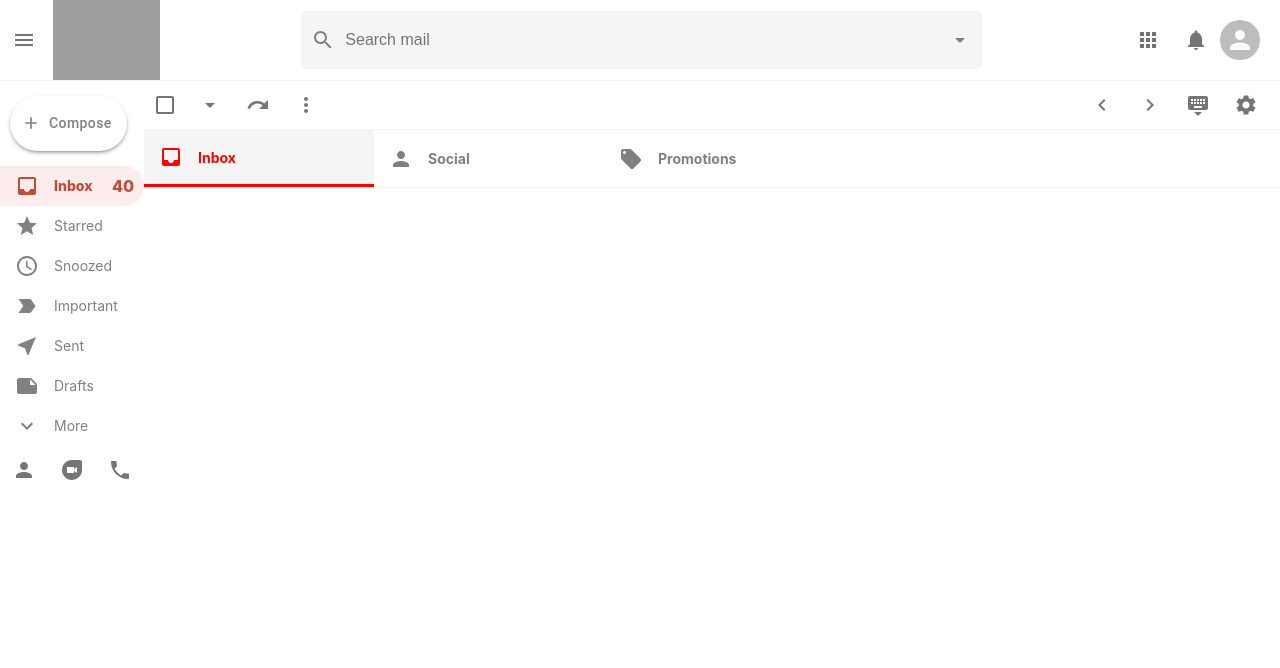
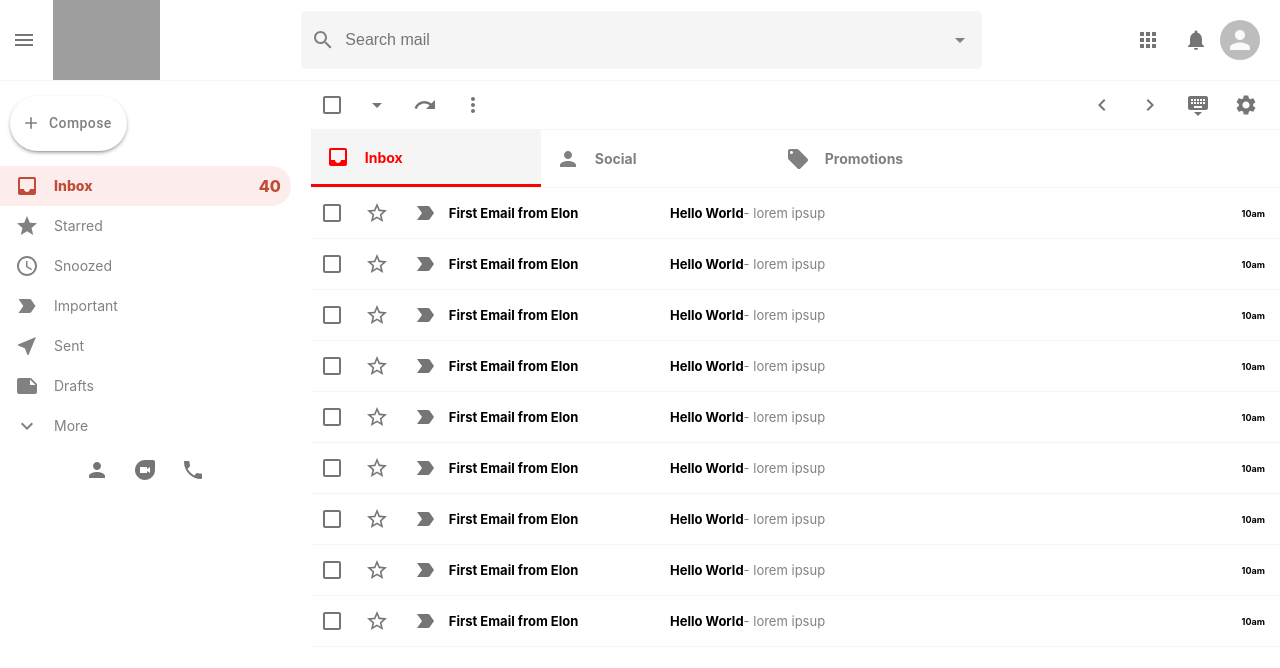
Before and after one commit to yogeshkoli/gmail-clone, a React (Create React App) app: page / in a window 1280 px wide. Shown: the top 668 px of the page. Built offline with nearby package versions, Linux system fonts and the light colour scheme; grey boxes are pictures that could not be loaded.

Commit message:
New Email list with the rows & columns

```diff
--- a/src/app/components/EmailList.js
+++ b/src/app/components/EmailList.js
@@ -12,6 +12,7 @@
 import InboxIcon from '@material-ui/icons/Inbox';
 import PersonIcon from '@material-ui/icons/Person';
 import LocalOfferIcon from '@material-ui/icons/LocalOffer';
+import EmailRow from './EmailRow';
 
 function EmailList() {
     return (
@@ -53,6 +54,20 @@
                 <EmailSection Icon={PersonIcon} title="Social" color="#1A73EB" />
                 <EmailSection Icon={LocalOfferIcon} title="Promotions" color="green" />
             </div>
+
+            <div className="emailList__list">
+
+                <EmailRow id="1" title="First Email from Elon" subject="Hello World" description="lorem ipsup" time="10am" />
+                <EmailRow id="1" title="First Email from Elon" subject="Hello World" description="lorem ipsup" time="10am" />
+                <EmailRow id="1" title="First Email from Elon" subject="Hello World" description="lorem ipsup" time="10am" />
+                <EmailRow id="1" title="First Email from Elon" subject="Hello World" description="lorem ipsup" time="10am" />
+                <EmailRow id="1" title="First Email from Elon" subject="Hello World" description="lorem ipsup" time="10am" />
+                <EmailRow id="1" title="First Email from Elon" subject="Hello World" description="lorem ipsup" time="10am" />
+                <EmailRow id="1" title="First Email from Elon" subject="Hello World" description="lorem ipsup" time="10am" />
+                <EmailRow id="1" title="First Email from Elon" subject="Hello World" description="lorem ipsup" time="10am" />
+                <EmailRow id="1" title="First Email from Elon" subject="Hello World" description="lorem ipsup" time="10am" />
+
+            </div>
         </div>
     );
 }
--- /dev/null
+++ b/src/app/components/EmailRow.js
@@ -0,0 +1,39 @@
+import React from 'react';
+import { Checkbox, IconButton } from '@material-ui/core';
+import './EmailRow.scss';
+import StarBorderOutlinedIcon from '@material-ui/icons/StarBorderOutlined';
+import LabelImportantOutlinedIcon from '@material-ui/icons/LabelImportantOutlined';
+
+function EmailRow({ id, title, subject, description, time }) {
+    return (
+        <div className="emailRow">
+            <div className="emailRow__options">
+                <Checkbox />
+                <IconButton>
+                    <StarBorderOutlinedIcon />
+                </IconButton>
+                <IconButton>
+                    <LabelImportantOutlinedIcon />
+                </IconButton>
+            </div>
+
+            <h3 className="emailRow__title">
+                {title}
+            </h3>
+
+            <div className="emailRow__message">
+                <h4>{subject}
+                    <span className="emailRow__description">
+                        - {description}
+                    </span>
+                </h4>
+            </div>
+
+            <p className="emailRow__time">
+                {time}
+            </p>
+        </div>
+    );
+}
+
+export default EmailRow;
--- /dev/null
+++ b/src/app/components/EmailRow.scss
@@ -0,0 +1,44 @@
+.emailRow{
+    display: flex;
+    align-items: center;
+    height: 50px;
+    border-bottom: 1px solid whitesmoke;
+    cursor: pointer;
+    z-index: 999;
+
+    &:hover{
+        border-top: 1px solid whitesmoke;
+        box-shadow: 0px 4px 4px -2px rgba(0, 0, 0, 0.24);
+    }
+
+    .emailRow__options{
+        display: flex;
+    }
+    .emailRow__title{
+        font-size: 13px;
+        flex: 0.3;
+    }
+    .emailRow__message{
+        display: flex;
+        flex: 0.8;
+        align-items: center;
+        font-size: 13px;
+        h4{
+            width: 400px;
+            white-space: nowrap;
+            overflow: hidden;
+            text-overflow: ellipsis;
+            padding-left: 5px;
+            padding-right: 5px;
+            .emailRow__description{
+                font-weight: 400;
+                color: gray;
+            }
+        }
+    }
+    .emailRow__time{
+        padding-right: 15px;
+        font-size: 9px;
+        font-weight: bold;
+    }
+}
--- a/src/app/components/Sidebar.scss
+++ b/src/app/components/Sidebar.scss
@@ -1,4 +1,7 @@
 .sidebar{
+    flex: 0.3;
+    max-width: 300px;
+    padding-right: 20px;
     .sidebar__compose{
         margin-top: 15px !important;
         margin-left: 10px !important;
```
